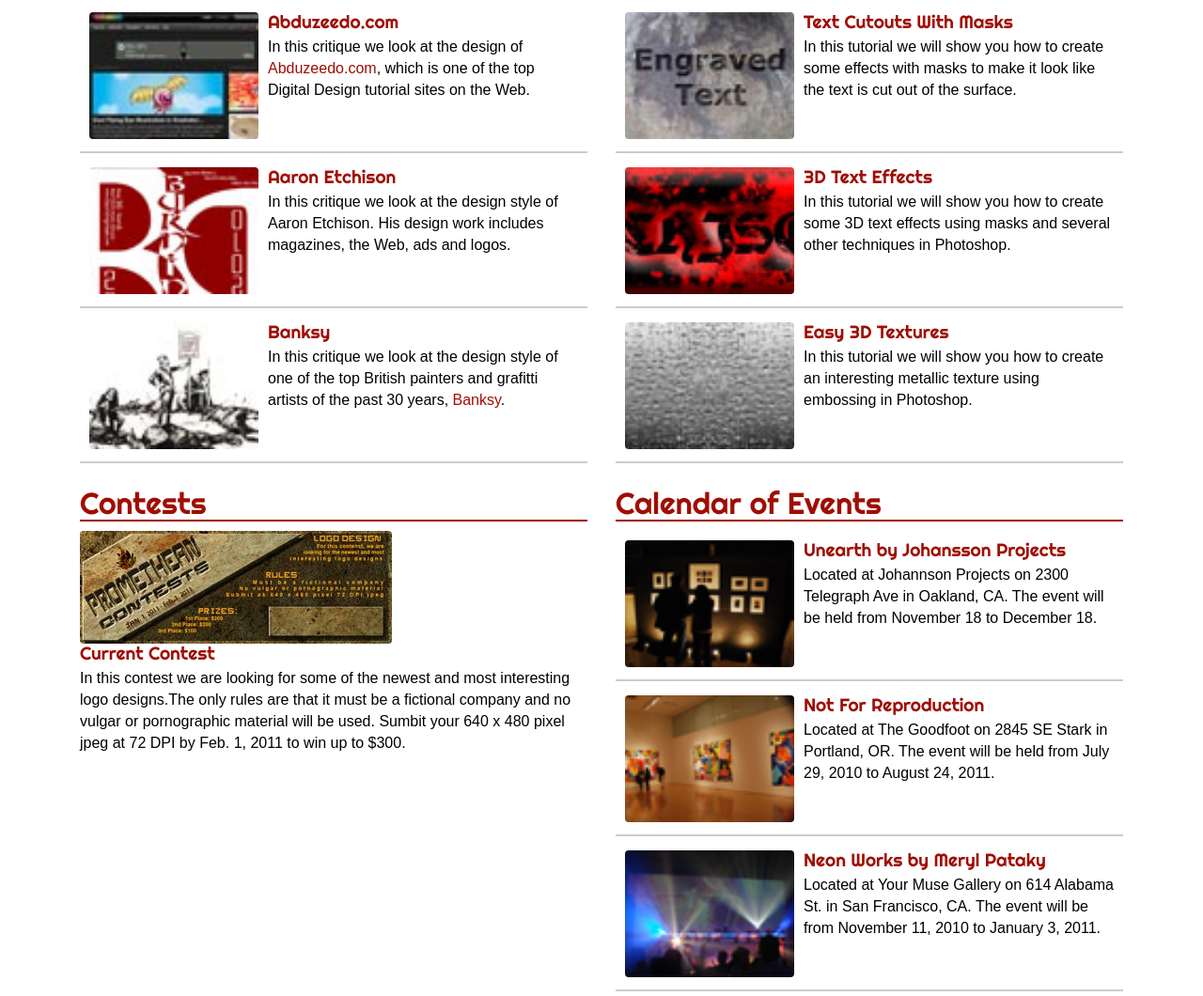
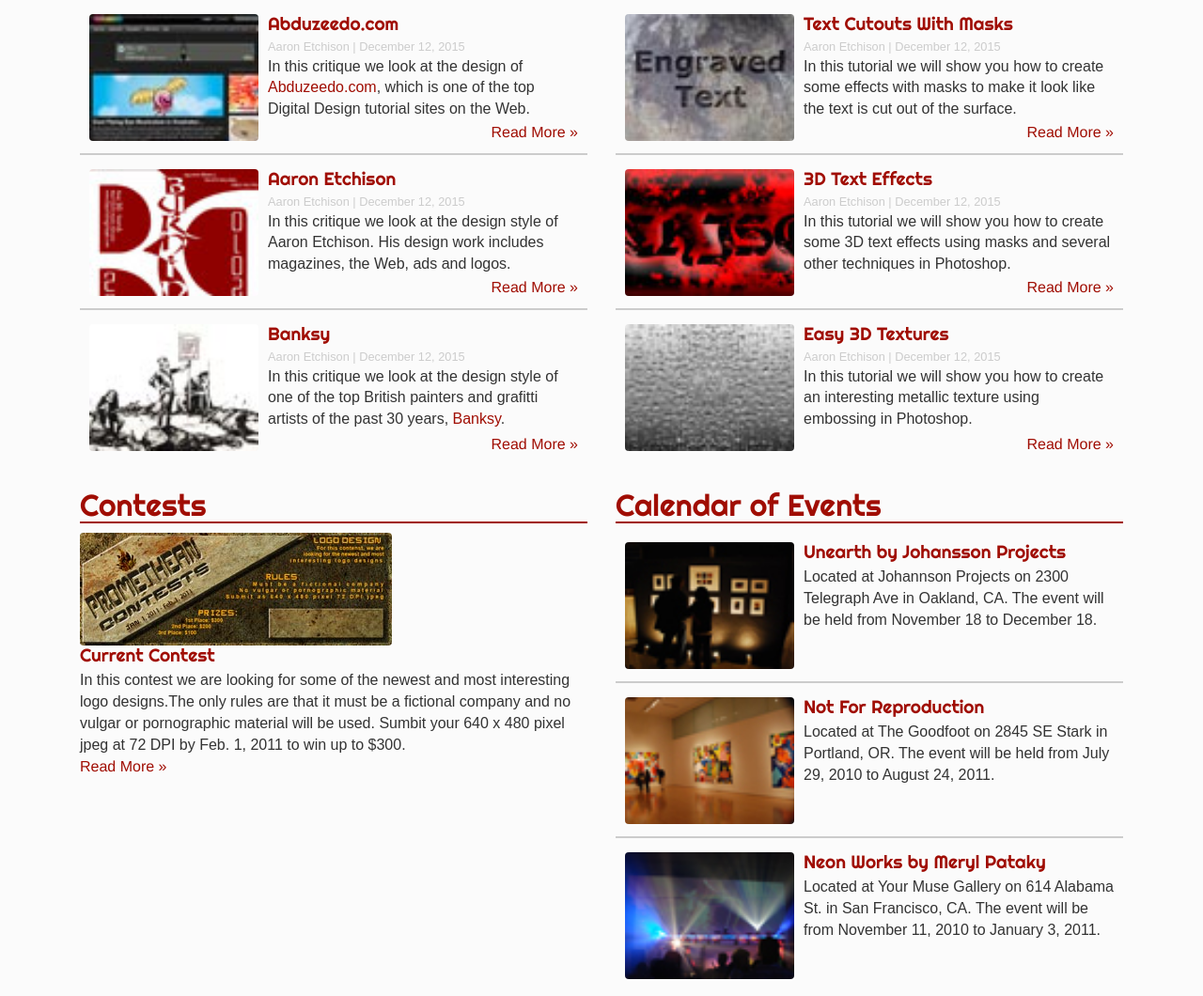
Before and after one commit to aaronetchison/promethean, a website: page index.html in a window 1280 px wide. Shown: the part 628-1688 px from the top of the page at 94% size. Drawn offline with nearby package versions, Linux system fonts and the light colour scheme; a web font is replaced by a local one.

Commit message:
updated styles on navabar and buttons and fixed responsive grid layout

```diff
--- a/index.html
+++ b/index.html
@@ -83,22 +83,28 @@
 		<div class="teaser">
 			<img class="thumbnail" src="images/th_abduzeedo.jpg" alt="Abduzeedo.com">
 			<h3><a href="critique1.html">Abduzeedo.com</a></h3>
+			<p class="byline">Aaron Etchison | December 12, 2015</p>
 			<p>In this critique we look at the design of <a href="http://www.abduzeedo.com" target="_blank">Abduzeedo.com</a>,
 			which is one of the top Digital Design tutorial sites on the Web.</p>
+			<a href="#">Read More &raquo;</a>
 		</div>
 
 		<div class="teaser">
 			<img class="thumbnail" src="images/th_bm2010.jpg" alt="Etchison Art">
 			<h3>Aaron Etchison</h3>
+			<p class="byline">Aaron Etchison | December 12, 2015</p>
 			<p>In this critique we look at the design style of Aaron Etchison.
 			His design work includes magazines, the Web, ads and logos.</p>
+			<a href="#">Read More &raquo;</a>
 		</div>
 
 		<div class="teaser">
 			<img class="thumbnail" src="images/th_banksy.jpg" alt="Banksy Art">
 			<h3>Banksy</h3>
+			<p class="byline">Aaron Etchison | December 12, 2015</p>
 			<p>In this critique we look at the design style of one of the top
 			British painters and grafitti artists of the past 30 years, <a href="http://www.banksy.co.uk" target="_blank">Banksy</a>.</p>
+			<a href="#">Read More &raquo;</a>
 		</div>
 	</div>
 
@@ -108,22 +114,28 @@
 		<div class="teaser">
 			<img class="thumbnail" src="images/th_tut1.jpg" alt="Engraved Text" />
 			<h3><a href="tutorial1.html">Text Cutouts With Masks</a></h3>
+			<p class="byline">Aaron Etchison | December 12, 2015</p>
 			<p>In this tutorial we will show you how to create some effects
 			with masks to make it look like the text is cut out of the surface.</p>
+			<a href="#">Read More &raquo;</a>
 		</div>
 
 		<div class="teaser">
 			<img class="thumbnail" src="images/th_bloody.jpg" alt="3D Bloody Text" />
 			<h3>3D Text Effects</h3>
+			<p class="byline">Aaron Etchison | December 12, 2015</p>
 			<p>In this tutorial we will show you how to create some 3D text
 			effects using masks and several other techniques in Photoshop.</p>
+			<a href="#">Read More &raquo;</a>
 		</div>
 
 		<div class="teaser">
 			<img class="thumbnail" src="images/th_texture.jpg" alt="Metallic Texture" />
 			<h3>Easy 3D Textures</h3>
+			<p class="byline">Aaron Etchison | December 12, 2015</p>
 			<p>In this tutorial we will show you how to create an interesting
 			metallic texture using embossing in Photoshop.</p>
+			<a href="#">Read More &raquo;</a>
 		</div>
 	</div>
 
@@ -133,6 +145,7 @@
 		<a href="contests.html"><img src="images/contest_th.jpg" height="120" width="332" alt="Aaron Etchison" /></a>
 		<h3>Current Contest</h3>
 		<p>In this contest we are looking for some of the newest and most interesting logo designs.The only rules are that it must be a fictional company and no vulgar or pornographic material will be used. Sumbit your 640 x 480 pixel jpeg at 72 DPI by Feb. 1, 2011 to win up to $300.</p>
+		<a href="#">Read More &raquo;</a>
 	</div>
 
 	<div class="col-sm-6">
--- a/sass/bootstrap/_buttons.scss
+++ b/sass/bootstrap/_buttons.scss
@@ -15,7 +15,7 @@
   touch-action: manipulation;
   cursor: pointer;
   background-image: none; // Reset unusual Firefox-on-Android default style; see https://github.com/necolas/normalize.css/issues/214
-  border: 1px solid transparent;
+  border: 2px solid $red;
   white-space: nowrap;
   @include button-size($padding-base-vertical, $padding-base-horizontal, $font-size-base, $line-height-base, $btn-border-radius-base);
   @include user-select(none);
@@ -32,8 +32,9 @@
   &:hover,
   &:focus,
   &.focus {
-    color: $btn-default-color;
+    color: $orange;
     text-decoration: none;
+    border-color: $orange;
   }
 
   &:active,
--- a/sass/bootstrap/_navbar.scss
+++ b/sass/bootstrap/_navbar.scss
@@ -401,10 +401,26 @@
 
   .navbar-brand {
     color: $navbar-default-brand-color;
+    line-height: 32px;
+
+    .brand-logo {
+      float: left;
+      width: 32px;
+      height: 32px;
+      margin: 0;
+      padding: 0;
+      background: url("../images/logo-promethean.png") center no-repeat;
+      background-size: cover;
+    }
+
     &:hover,
     &:focus {
       color: $navbar-default-brand-hover-color;
       background-color: $navbar-default-brand-hover-bg;
+
+      .brand-logo {
+          background: url("../images/logo-promethean-hover.png") center no-repeat;
+      }
     }
   }
 
@@ -445,13 +461,18 @@
   }
 
   .navbar-toggle {
-    border-color: $navbar-default-toggle-border-color;
+    border: 2px solid $navbar-default-toggle-border-color;
     &:hover,
     &:focus {
       background-color: $navbar-default-toggle-hover-bg;
+      border-color: $orange;
     }
     .icon-bar {
       background-color: $navbar-default-toggle-icon-bar-bg;
+      &:hover,
+      &:focus {
+        background-color: $orange;
+      }
     }
   }
 
--- a/sass/bootstrap/_theme.scss
+++ b/sass/bootstrap/_theme.scss
@@ -45,22 +45,24 @@
 }
 
 // Mixin for generating new styles
-@mixin btn-styles($btn-color: #555) {
+@mixin btn-styles($btn-color: $white) {
   @include gradient-vertical($start-color: $btn-color, $end-color: darken($btn-color, 12%));
   @include reset-filter; // Disable gradients for IE9 because filter bleeds through rounded corners; see https://github.com/twbs/bootstrap/issues/10620
   background-repeat: repeat-x;
-  border-color: darken($btn-color, 14%);
+  border-color: $red;
 
   &:hover,
   &:focus  {
-    background-color: darken($btn-color, 12%);
+    color: $orange;
+    background-color: $orange;
     background-position: 0 -15px;
+    background-color: $white;
   }
 
   &:active,
   &.active {
-    background-color: darken($btn-color, 12%);
-    border-color: darken($btn-color, 14%);
+    background-color: $white;
+    border-color: $orange;
   }
 
   &.disabled,
@@ -72,7 +74,7 @@
     &.focus,
     &:active,
     &.active {
-      background-color: darken($btn-color, 12%);
+      background-color: $white;
       background-image: none;
     }
   }
@@ -88,7 +90,7 @@
 }
 
 // Apply the mixin to the buttons
-.btn-default { @include btn-styles($btn-default-bg); text-shadow: 0 1px 0 #fff; border-color: #ccc; }
+.btn-default { @include btn-styles($btn-default-bg); text-shadow: 0 1px 0 $white; border-color: $red; }
 .btn-primary { @include btn-styles($btn-primary-bg); }
 .btn-success { @include btn-styles($btn-success-bg); }
 .btn-info    { @include btn-styles($btn-info-bg); }
--- a/sass/bootstrap/_variables.scss
+++ b/sass/bootstrap/_variables.scss
@@ -15,6 +15,7 @@
 $gray-light:             lighten($gray-base, 46.7%) !default; // #777
 $gray-lighter:           lighten($gray-base, 93.5%) !default; // #eee
 
+
 $brand-primary:         #A00D03; // #337ab7
 $brand-success:         #5cb85c !default;
 $brand-info:            #5bc0de !default;
@@ -23,8 +24,8 @@
 
 $red: #A00D03;
 $orange: #D52901;
-$black: #000000;
-$white: #FFFFFF;
+$black: #333333;
+$white: #FBFBFB;
 $light-gray: #CCCCCC;
 $hfont: 'Righteous';
 $pfont: 'Muli';
@@ -158,12 +159,12 @@
 $btn-font-weight:                normal !default;
 
 $btn-default-color:              $brand-primary;
-$btn-default-bg:                 #fff;
-$btn-default-border:             $black;
+$btn-default-bg:                 $white;
+$btn-default-border:             $red;
 
 $btn-primary-color:              $brand-primary;
-$btn-primary-bg:                 #fff;
-$btn-primary-border:             $black;
+$btn-primary-bg:                 $white;
+$btn-primary-border:             $red;
 
 $btn-success-color:              #fff !default;
 $btn-success-bg:                 $brand-success !default;
@@ -396,9 +397,9 @@
 $navbar-default-brand-hover-bg:            transparent !default;
 
 // Navbar toggle
-$navbar-default-toggle-hover-bg:           #ddd !default;
-$navbar-default-toggle-icon-bar-bg:        #888 !default;
-$navbar-default-toggle-border-color:       #ddd !default;
+$navbar-default-toggle-hover-bg:           $white;
+$navbar-default-toggle-icon-bar-bg:        $red;
+$navbar-default-toggle-border-color:       $red;
 
 
 //=== Inverted navbar
--- a/sass/bootstrap/mixins/_buttons.scss
+++ b/sass/bootstrap/mixins/_buttons.scss
@@ -10,28 +10,21 @@
 
   &:focus,
   &.focus {
-    color: $color;
-    background-color: darken($background, 10%);
-        border-color: darken($border, 25%);
+    background-color: $background;;
   }
   &:hover {
-    color: $color;
-    background-color: darken($background, 10%);
-        border-color: darken($border, 12%);
+    background-color: $background;;
   }
   &:active,
   &.active,
   .open > &.dropdown-toggle {
     color: $color;
-    background-color: darken($background, 10%);
-        border-color: darken($border, 12%);
+    background-color: $background;;
 
     &:hover,
     &:focus,
     &.focus {
-      color: $color;
-      background-color: darken($background, 17%);
-          border-color: darken($border, 25%);
+      background-color: $background;;
     }
   }
   &:active,
--- a/sass/styles.scss
+++ b/sass/styles.scss
@@ -4,8 +4,8 @@
 
 $red: #A00D03;
 $orange: #D52901;
-$black: #000000;
-$white: #FFFFFF;
+$black: #333333;
+$white: #fbfbfb;
 $light-gray: #CCCCCC;
 $hfont: 'Righteous';
 $pfont: 'Muli';
@@ -17,30 +17,12 @@
 }
 
 body {
-	background-color: #FFFFFF;
+	background-color: $white;
 	font-size: 16px;
 }
 
 img {
 	border-radius: 4px;
-}
-
-.brand-logo {
-	float: left;
-	width: 32px;
-	height: 32px;
-	margin: 0;
-	padding: 0;
-	background: url("../images/logo-promethean.png") center no-repeat;
-	background-size: cover;
-}
-
-.brand-logo:hover {
-	background: url("../images/logo-promethean-hover.png") center no-repeat;
-}
-
-.brand-name {
-	line-height: 32px;
 }
 
 nav li {
@@ -101,22 +83,6 @@
 	align: left;
 	}
 
-
-#contestholder {
-	clear: both;
-	text-align: center;
-	margin-top: 20px;
-	position: relative;
-	z-index: 1;
-	}
-
-#contestbutton {
-	padding-top: 210px;
-	margin-left: 550px;
-	position: absolute;
-	z-index: 2;
-	}
-
 /* Typographic Styles */
 
 h1 {
@@ -168,7 +134,7 @@
 }
 
 a:hover {
-	color: $black;
+	color: $orange;
 }
 
 a:active, a:visited {
@@ -177,17 +143,38 @@
 
 /*Content Styles*/
 .teaser {
+	position: relative;
 	width: 100%;
 	min-height: 160px;
 	margin-bottom: 5px;
 	padding: 10px;
 	border-bottom: 2px solid $light-gray;
 
+	&:last-child {
+		border-bottom: none;
+	}
+
+	p.byline {
+		font-size: .8em;
+		color: $light-gray;
+	}
+
+	p + p {
+		max-height: 90px;
+		margin-bottom: 1.5em;
+		overflow: hidden;
+	}
 	.thumbnail {
 		float: left;
 		width: auto;
 		min-height: 135px;
 		margin-right: 10px;
+	}
+
+	p + a {
+		position: absolute;
+		bottom: 10px;
+		right: 10px;
 	}
 
 }
@@ -201,7 +188,6 @@
 		margin-right: 0;
 	}
 }
-
 
 
 /* Owl Carousel */
@@ -258,3 +244,32 @@
 	height: 40px;
 	width: 40px;
 	}
+
+
+@media all and (min-width: 0) and (max-width: 480px) {
+
+	.teaser {
+
+		.thumbnail {
+			float: none;
+			width: 100%;
+			height: auto;
+			margin-right: 0;
+			margin-bottom: 10px;
+		}
+	}
+}
+
+@media all and (min-width: 769px) and (max-width: 991px) {
+
+	.teaser {
+
+		.thumbnail {
+			float: none;
+			width: 100%;
+			height: auto;
+			margin-right: 0;
+			margin-bottom: 10px;
+		}
+	}
+}
```
Also changed, not shown: stylesheets/global.css.
